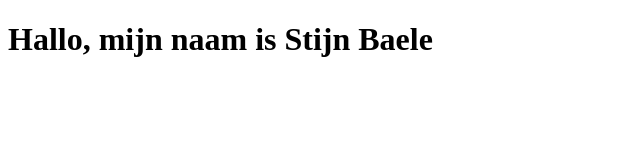
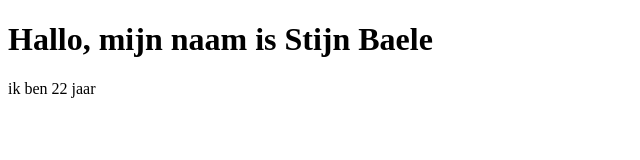
Before and after one commit to StijnBaele/StijnBaele.github.io, a plain HTML site: page index.html in a window 1280 px wide. Shown: the whole page, without its empty margins (0-640 px from the left). Drawn offline with Linux system fonts and the light colour scheme.

Commit message:
change index.html

```diff
--- a/index.html
+++ b/index.html
@@ -7,5 +7,6 @@
 </head>
 <body>
     <h1>Hallo, mijn naam is Stijn Baele</h1>
+    <p>ik ben 22 jaar</p>
 </body>
 </html>
```
